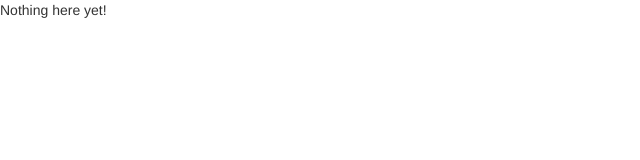
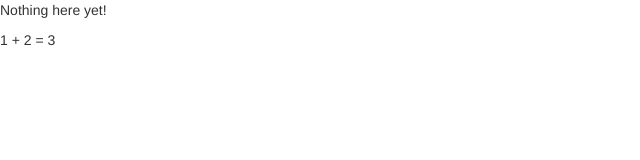
Before and after one commit to ramadhaniabidin/Learn-Angular, a website: page app/index.html in a window 1280 px wide. Shown: the full height of the page, 0-640 px from the left. Drawn offline with nearby package versions, Linux system fonts and the light colour scheme.

Commit message:
random update

```diff
--- a/app/index.html
+++ b/app/index.html
@@ -9,6 +9,7 @@
   <body>
 
     <p>Nothing here {{'yet' + '!'}}</p>
+    <p>1 + 2 = {{1 + 2}}</p>
 
   </body>
 </html>
```
